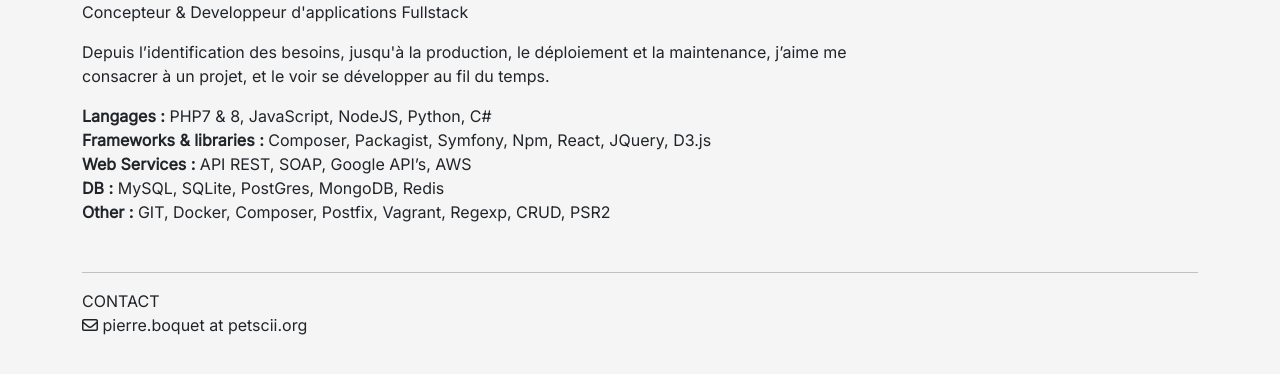
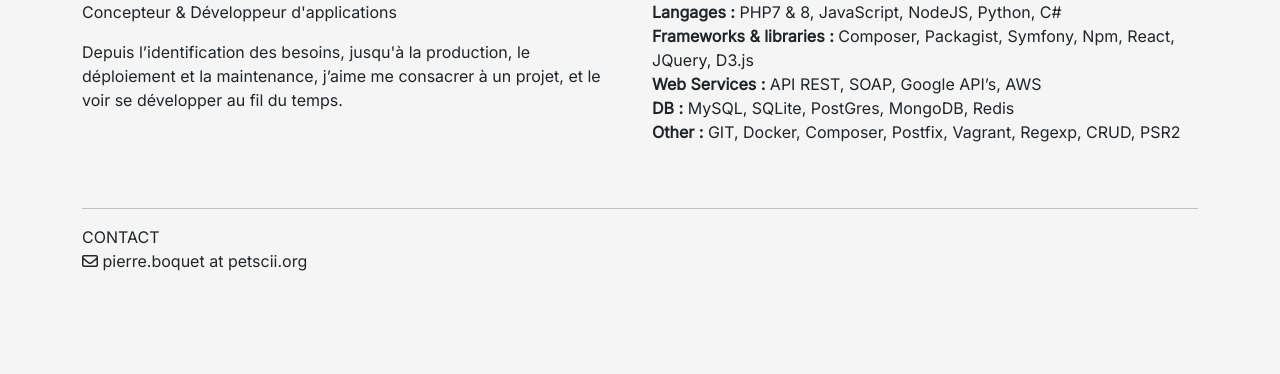
Before and after one commit to jambonbill/org.jambonbill.portfolio, a PHP site: template public/templates/main.twig in a window 1280 px wide. Shown: the part 72-446 px from the top of the page. Run offline with PHP 8.4, Linux system fonts and the light colour scheme; the template is opened without the code that fills it, so the values that code supplies are empty; some libraries are stand-ins or nearby versions.

Commit message:
<p>Concepteur & Développeur d'applications</p>

```diff
--- a/public/templates/main.twig
+++ b/public/templates/main.twig
@@ -4,23 +4,26 @@
 
 <div class="container">
     <div class="row">
-        <div class="col-12 col-md-9">
-            <p>Concepteur & Developpeur d'applications Fullstack</p>
+        <div class="col-12 col-md-6">
+            <p>Concepteur & Développeur d'applications</p>
             <p>Depuis l’identification des besoins,
                 jusqu'à la production, le déploiement et la maintenance, j’aime me consacrer à un projet, et le voir se
                 développer au fil du temps.</p>
         </div>
+
+        <div class="container competences d-none d-lg-block col-12 col-md-6">
+            <strong>Langages :</strong> PHP7 & 8, JavaScript, NodeJS, Python, C#<br>
+            <strong>Frameworks & libraries :</strong> Composer, Packagist, Symfony, Npm, React, JQuery, D3.js <br>
+            <strong>Web Services :</strong> API REST, SOAP, Google API’s, AWS <br>
+            <strong>DB :</strong> MySQL, SQLite, PostGres, MongoDB, Redis <br>
+            <strong>Other :</strong> GIT, Docker, Composer, Postfix, Vagrant, Regexp, CRUD, PSR2 <br>
+            <p></p>
+        </div>
+
     </div>
 </div>
 
-<div class="container competences d-none d-lg-block">
-    <strong>Langages :</strong> PHP7 & 8, JavaScript, NodeJS, Python, C#<br>
-    <strong>Frameworks & libraries :</strong> Composer, Packagist, Symfony, Npm, React, JQuery, D3.js <br>
-    <strong>Web Services :</strong> API REST, SOAP, Google API’s, AWS <br>
-    <strong>DB :</strong> MySQL, SQLite, PostGres, MongoDB, Redis <br>
-    <strong>Other :</strong> GIT, Docker, Composer, Postfix, Vagrant, Regexp, CRUD, PSR2 <br>
-    <p></p>
-</div>
+
 
 <div class="container">
     <div class="row">
```
